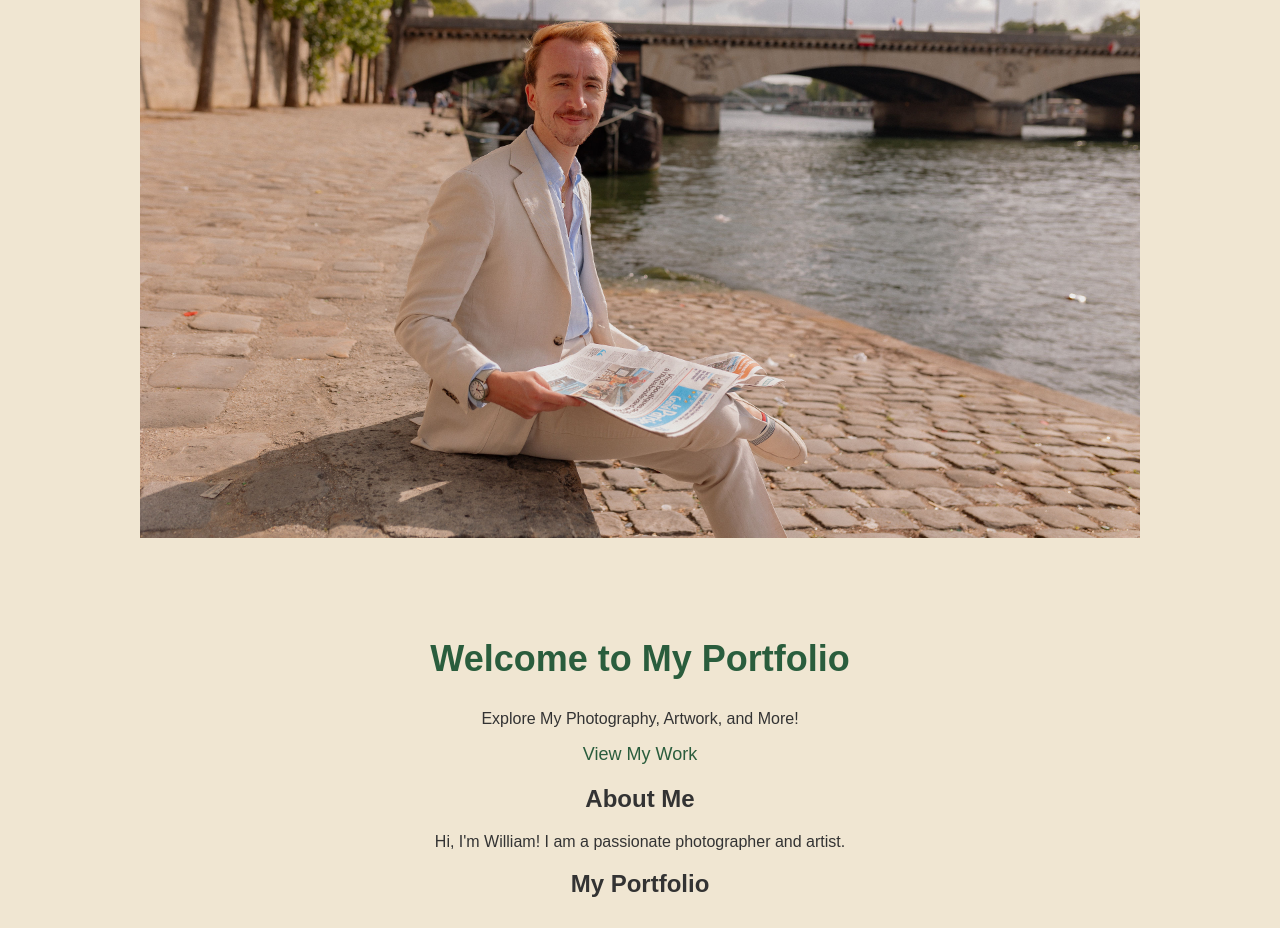
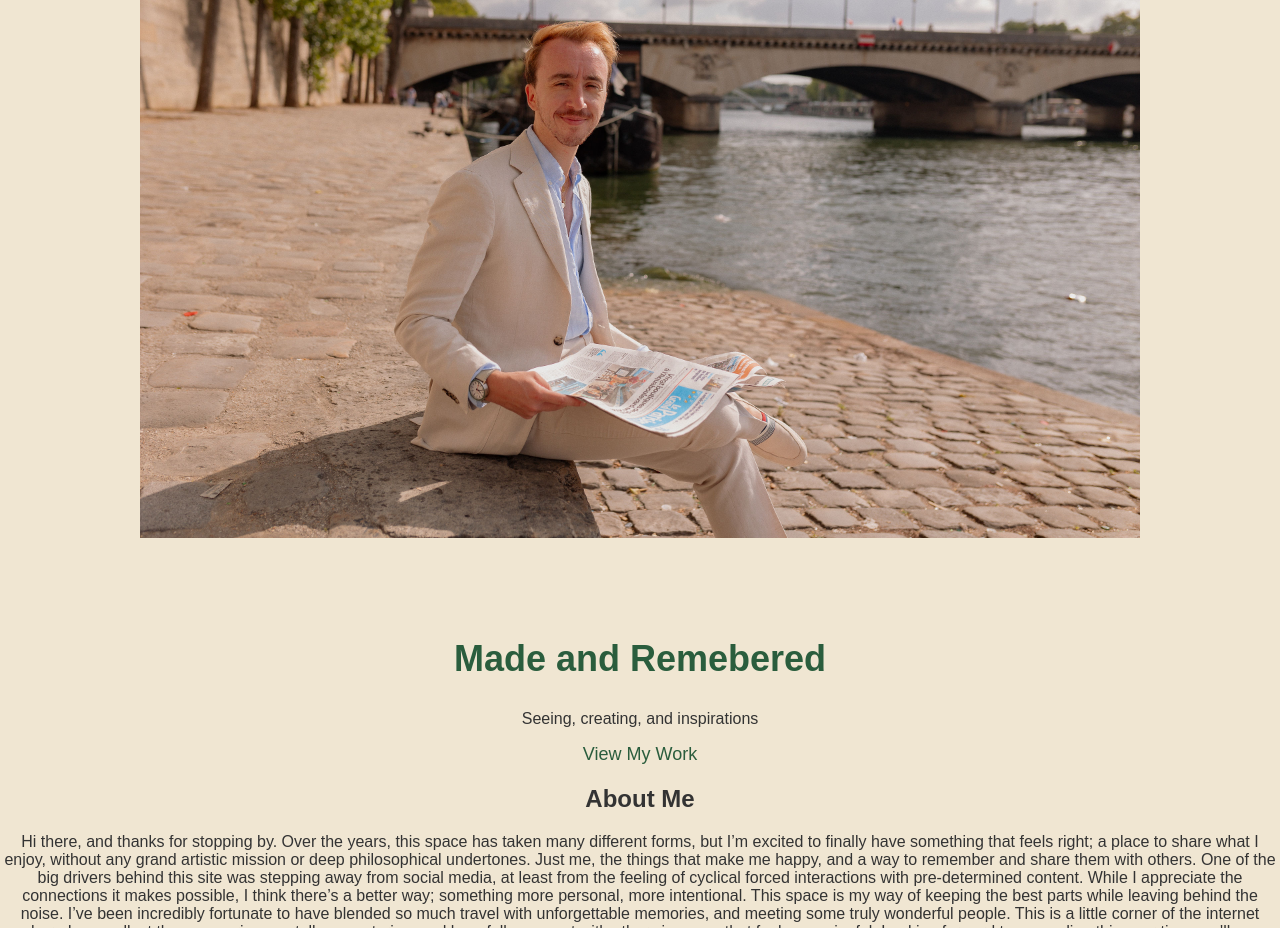
Before and after one commit to mapwallironies/mapwallironies.github.io, a Jekyll site: the page built from index.md, in a window 1280 px wide and 1400 px high, scrolled down 329 px. Shown: the top 928 px of the window. Built offline with Jekyll 4.4.1, drawn with Linux system fonts in a browser that asks for light colours; some of the changed text lies outside the part shown; grey boxes are pictures that could not be loaded.

Commit message:
Update index.md

```diff
--- a/index.md
+++ b/index.md
@@ -1,20 +1,26 @@
 ---
 layout: default
-title: "Welcome to My Portfolio"
+title: "Map Wall Ironies - Portfolio"
 ---
 
 <section class="hero">
   <img src="assets/images/WPParis1.JPEG" alt="Hero Image" class="hero-image">
   <div class="hero-text">
-    <h1>Welcome to My Portfolio</h1>
-    <p>Explore My Photography, Artwork, and More!</p>
+    <h1>Made and Remebered</h1>
+    <p>Seeing, creating, and inspirations</p>
     <a href="#portfolio" class="cta-button">View My Work</a>
   </div>
 </section>
 
 <section id="about">
   <h2>About Me</h2>
-  <p>Hi, I'm William! I am a passionate photographer and artist.</p>
+  <p>Hi there, and thanks for stopping by.  Over the years, this space has taken many different forms, but I’m excited to finally have something that feels right; a place to share what I enjoy, without any grand artistic mission or deep philosophical undertones.  Just me, the things that make me happy, and a way to remember and share them with others.
+
+One of the big drivers behind this site was stepping away from social media, at least from the feeling of cyclical forced interactions with pre-determined content.  While I appreciate the connections it makes possible, I think there’s a better way; something more personal, more intentional.  This space is my way of keeping the best parts while leaving behind the noise.
+
+I’ve been incredibly fortunate to have blended so much travel with unforgettable memories, and meeting some truly wonderful people.  This is a little corner of the internet where I can collect those experiences, tell some stories, and hopefully connect with others in a way that feels meaningful.  Looking forward to expanding this over time; we'll see where it goes!
+
+- Will</p>
 </section>
 
 <section id="portfolio">
@@ -25,7 +31,3 @@ title: "Welcome to My Portfolio"
     <img src="assets/images/TowerbridgeUnder.JPEG" alt="Portfolio Image 3" class="portfolio-image">
   </div>
 </section>
-
-<footer>
-  <p>&copy; 2025 William Pearson | All Rights Reserved</p>
-</footer>
```
